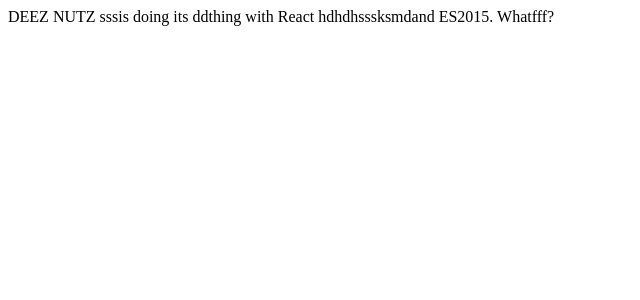
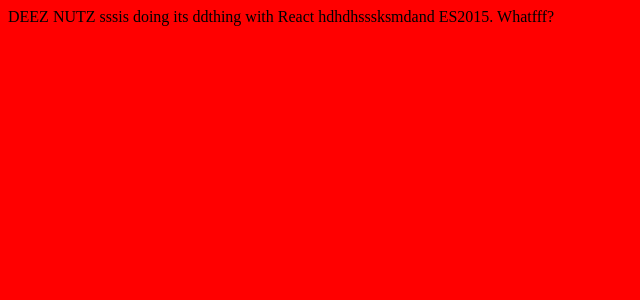
Before and after one commit to brandonwatts/Personal-Website, a React app: page / in a window 1280 px wide. Shown: the top 300 px of the page, without its empty margins (0-640 px from the left). Built offline with nearby package versions, Linux system fonts and the light colour scheme.

Commit message:
Finish adding sass

```diff
--- /dev/null
+++ b/Styles/index.scss
@@ -0,0 +1,3 @@
+body{
+  background-color: red;
+}
--- a/index.jsx
+++ b/index.jsx
@@ -1,6 +1,7 @@
 import { render } from "react-dom";
 import React from "react";
 import App from "./Components/App.jsx";
+import Styles from './Styles/index.scss';
 
 const containerEl = document.getElementById("container");
 
--- a/webpack.config.js
+++ b/webpack.config.js
@@ -13,7 +13,7 @@ module.exports = {
         loaders: ["babel-loader"]
       }, {
         test: /\.scss$/,
-        loaders: [ 'style', 'css?sourceMap', 'sass?sourceMap' ]
+        loaders: [ 'style-loader', 'css-loader?sourceMap', 'sass-loader?sourceMap' ]
       }
     ]
   },
```
